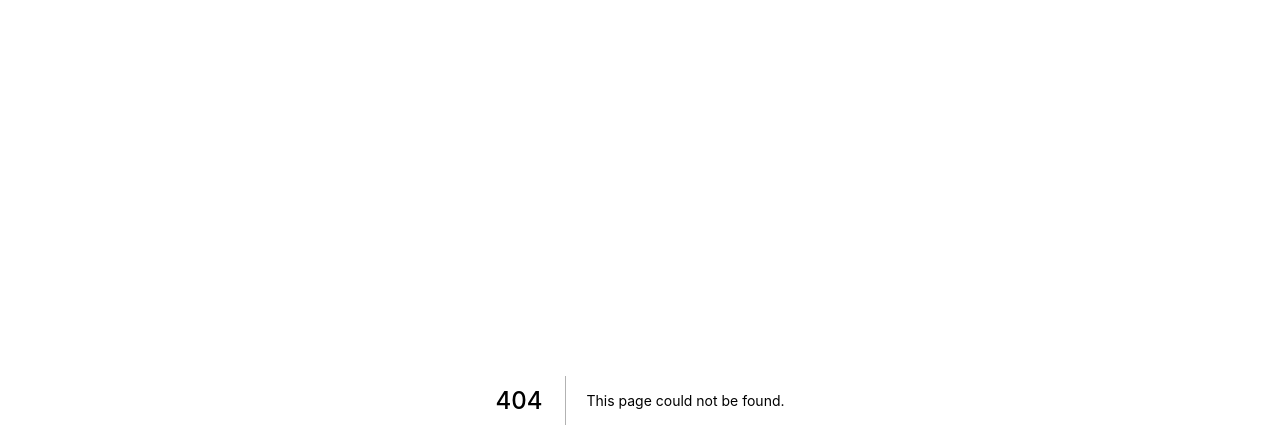
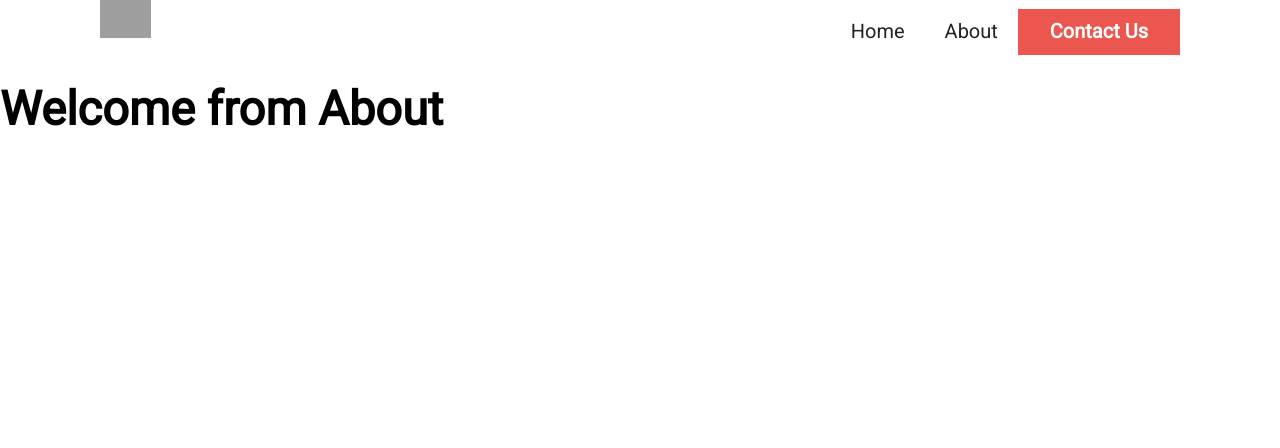
Before and after one commit to belloenny/100ndup-next-website, a Next.js app: page /about in a window 1280 px wide. Before the commit this address had no page. Shown: the top 448 px of the page. Built offline with nearby package versions, Linux system fonts and the light colour scheme; grey boxes are pictures that could not be loaded.

Commit message:
added styled-components and framer motion

```diff
--- a/codegen.yml
+++ b/codegen.yml
@@ -1,5 +1,5 @@
 overwrite: true
-schema: "https://hndup-api-cms.herokuapp.com/graphql"
+schema: "http://localhost:1337/graphql"
 generates:
   ./graphql/types.tsx:
     plugins:
--- a/components/Layout.tsx
+++ b/components/Layout.tsx
@@ -35,6 +35,12 @@ const Layout: React.FC<Props> = ({children}) => {
                     font-size: 47px !important;
                     font-weight: 900 !important;
                     line-height: 70px;
+
+                }
+                p {
+                    font-size: 16px;
+                    line-height: 40px;
+                    font-weight: 100;
                 }
 
             `}</style>
--- a/components/Navbar.tsx
+++ b/components/Navbar.tsx
@@ -1,98 +1,44 @@
-import React from 'react'
-
-
+import React from "react"
+import {
+    NavContainer,
+    NavMenu,
+    NavLink,
+    NavButton,
+    CTAButton
+} from "./styledComponents/NavbarStyles"
+import Link from "next/link"
 const Navbar: React.FC = () => {
     return (
         <React.Fragment>
-            <div className="nav-container">
-                <img src="https://uploads-ssl.webflow.com/5e3fd2b4289861757914c9d9/5e451aadd5d7212ede31d0c6_Logo-1.svg" width="51" alt=""/>
-                <nav role="navigation" className="nav-menu">
-                    <a href="#" className="nav-link ">Home</a>
-                    <a href="#" className="nav-link">About</a>
-                    <a href="#" className="cta-btn">Contact Us</a>
-                </nav>
-                <div className="nav-button">
-
-                </div>
-            </div>
+            <NavContainer>
+                <Link href="/">
+                    <img
+                        src="https://uploads-ssl.webflow.com/5e3fd2b4289861757914c9d9/5e451aadd5d7212ede31d0c6_Logo-1.svg"
+                        width="51"
+                        alt=""
+                        style={{cursor:"pointer"}}
+                    />
+                </Link>
+                <NavMenu role="navigation">
+                    <Link href="#">
+                        <NavLink>Home</NavLink>
+                    </Link>
+                    <Link href="/about">
+                        <NavLink>About</NavLink>
+                    </Link>
+                    <CTAButton href="#">Contact Us</CTAButton>
+                </NavMenu>
+                <NavButton></NavButton>
+            </NavContainer>
             <style jsx>
                 {`
                     nav {
-                        color: ''
+                        color: "";
                     }
-                    .nav-container {
-                        max-width: 1080px;
-                        margin: 0 auto;
-                    }
-                    .nav-button {
-                        position: relative;
-                        float: right;
-                        padding: 18px;
-                        font-size: 24px;
-                        display: none;
-                        cursor: pointer;
-                        -webkit-tap-highlight-color: rgba(0,0,0,0);
-                        tap-highlight-color: rgba(0,0,0,0);
-                        -webkit-user-select: none;
-                        -moz-user-select: none;
-                        -ms-user-select: none;
-                        user-select: none;
-                    }
-                    .nav-menu {
-                        display: -webkit-box;
-                        display: -webkit-flex;
-                        display: -ms-flexbox;
-                        display: flex;
-                        -webkit-box-orient: horizontal;
-                        -webkit-box-direction: normal;
-                        -webkit-flex-direction: row;
-                        -ms-flex-direction: row;
-                        flex-direction: row;
-                        -webkit-box-align: center;
-                        -webkit-align-items: center;
-                        -ms-flex-align: center;
-                        align-items: center;
-                        position: relative;
-                        float: right;
-                    }
-                    .nav-link {
-                        margin-right: 36px;
-                        color: #fff;
-                        font-size: 20px;
-                        line-height: 23px;
-                        font-weight: 300;
-                        position: relative;
-                        display: inline-block;
-                        vertical-align: top;
-                        text-decoration: none;
-                        color: #222222;
-                        padding: 20px;
-                        text-align: left;
-                        margin-left: auto;
-                        margin-right: auto;
-                    }
-                    .cta-btn {
-                        height: 46px;
-                        padding: 11px 32px;
-                        background-color: #eb564f;
-                        -webkit-transition: background-color 200ms ease-in-out;
-                        transition: background-color 200ms ease-in-out;
-                        font-size: 20px;
-                        line-height: 23px;
-                        font-weight: 700;
-                        text-decoration: none;
-                        cursor: pointer;
-                        border-radius: 0;
-                        color: white;
-                        border: 0;
-                        display: inline-block;
-                    }
-
                 `}
             </style>
         </React.Fragment>
     )
 }
 
-
 export default Navbar
--- /dev/null
+++ b/components/styledComponents/NavbarStyles.tsx
@@ -0,0 +1,71 @@
+import styled from "styled-components"
+
+
+export const NavButton = styled.div`
+    position: relative;
+    float: right;
+    padding: 18px;
+    font-size: 24px;
+    display: none;
+    cursor: pointer;
+    -webkit-tap-highlight-color: rgba(0, 0, 0, 0);
+    -tap-highlight-color: rgba(0, 0, 0, 0);
+    -webkit-user-select: none;
+    -moz-user-select: none;
+    -ms-user-select: none;
+    user-select: none;
+`
+export const NavMenu = styled.nav`
+    display: -webkit-box;
+    display: -webkit-flex;
+    display: -ms-flexbox;
+    display: flex;
+    -webkit-box-orient: horizontal;
+    -webkit-box-direction: normal;
+    -webkit-flex-direction: row;
+    -ms-flex-direction: row;
+    flex-direction: row;
+    -webkit-box-align: center;
+    -webkit-align-items: center;
+    -ms-flex-align: center;
+    align-items: center;
+    position: relative;
+    float: right;
+`
+export const NavLink = styled.a`
+    margin-right: 36px;
+    color: #fff;
+    font-size: 20px;
+    line-height: 23px;
+    font-weight: 300;
+    position: relative;
+    display: inline-block;
+    vertical-align: top;
+    text-decoration: none;
+    color: #222222;
+    padding: 20px;
+    text-align: left;
+    margin-left: auto;
+    margin-right: auto;
+    cursor: pointer;
+`
+export const CTAButton = styled.a`
+    height: 46px;
+    padding: 11px 32px;
+    background-color: #eb564f;
+    -webkit-transition: background-color 200ms ease-in-out;
+    transition: background-color 200ms ease-in-out;
+    font-size: 20px;
+    line-height: 23px;
+    font-weight: 700;
+    text-decoration: none;
+    cursor: pointer;
+    border-radius: 0;
+    color: white;
+    border: 0;
+    display: inline-block;
+`
+export const NavContainer = styled.div`
+    max-width: 1080px;
+    margin: 0 auto;
+`
--- /dev/null
+++ b/pages/_document.tsx
@@ -0,0 +1,29 @@
+import Document from "next/document";
+import { ServerStyleSheet } from "styled-components";
+
+
+export default class MyDocument extends Document {
+  static async getInitialProps(ctx) {
+    const sheet = new ServerStyleSheet();
+    const originalRenderPage = ctx.renderPage;
+    try {
+      ctx.renderPage = () =>
+        originalRenderPage({
+          enhanceApp: App => props => sheet.collectStyles(<App {...props} />)
+        });
+      const initialProps = await Document.getInitialProps(ctx);
+
+      return {
+        ...initialProps,
+        styles: (
+          <>
+            {initialProps.styles}
+            {sheet.getStyleElement()}
+          </>
+        )
+      };
+    } finally {
+      sheet.seal();
+    }
+  }
+}
--- /dev/null
+++ b/pages/about.tsx
@@ -0,0 +1,13 @@
+import * as React from "react"
+import Layout from "../components/Layout"
+import { NextPage } from "next"
+
+const AboutPage: NextPage = () => {
+    return (
+        <Layout>
+           <h1>Welcome from About </h1>
+        </Layout>
+    )
+}
+
+export default AboutPage
```
Also changed, not shown: graphql/types.tsx (+192 -115 lines), package.json (+15 -12 lines), pages/index.tsx (+7 -43 lines), .babelrc (added), 2 other files (tests, documents, lock files or other folders).
